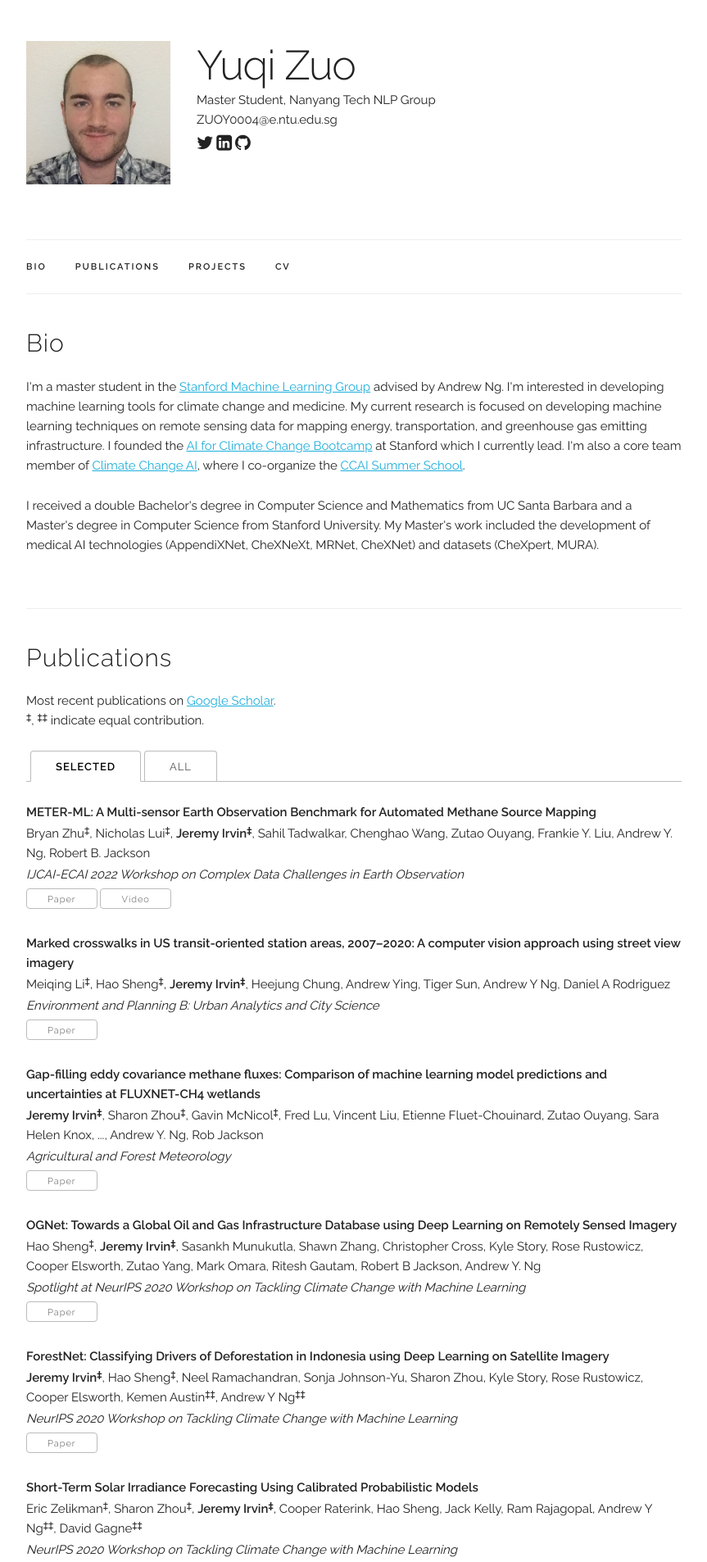
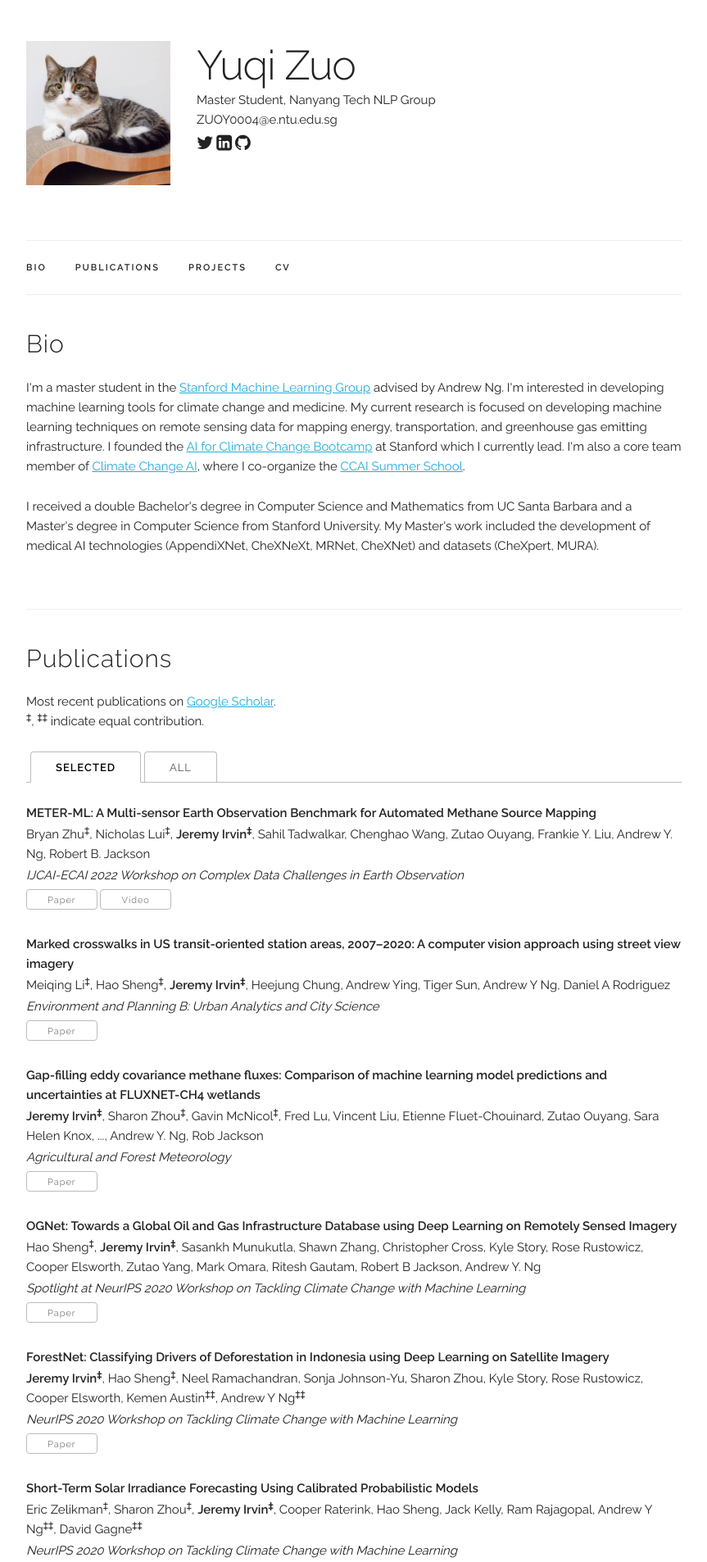
Before and after one commit to zyqdzkd/zyqdzkd.github.io, a Jekyll site: the page built from index.html, in a window 1280 px wide. Shown: the top 1906 px of the page at 82% size, without its empty margins (208-1071 px from the left). Built offline with Jekyll 4.4.1, drawn with Linux system fonts in a browser that asks for light colours.

Commit message:
Update main_info.yaml

```diff
--- a/_data/main_info.yaml
+++ b/_data/main_info.yaml
@@ -1,7 +1,7 @@
 name: "Yuqi Zuo"
 title: "Master Student, Nanyang Tech NLP Group"
 email: "ZUOY0004@e.ntu.edu.sg"
-profile_pic: "/assets/profile-pics/JeremyIrvin.jpg"
+profile_pic: "/assets/profile-pics/Yuqi.png"
 twitter: "https://twitter.com/jeremy_irvin16"
 linkedin: "https://www.linkedin.com/in/jirvin16/"
 github: "https://github.com/jirvin16"
```
